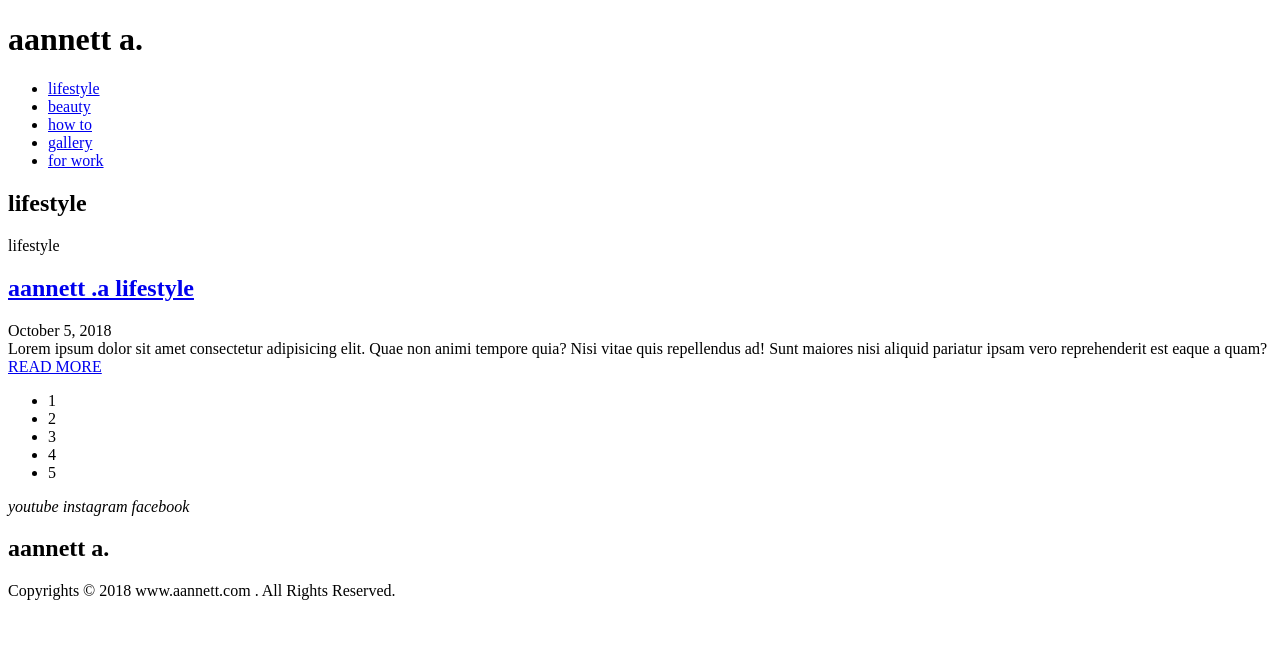
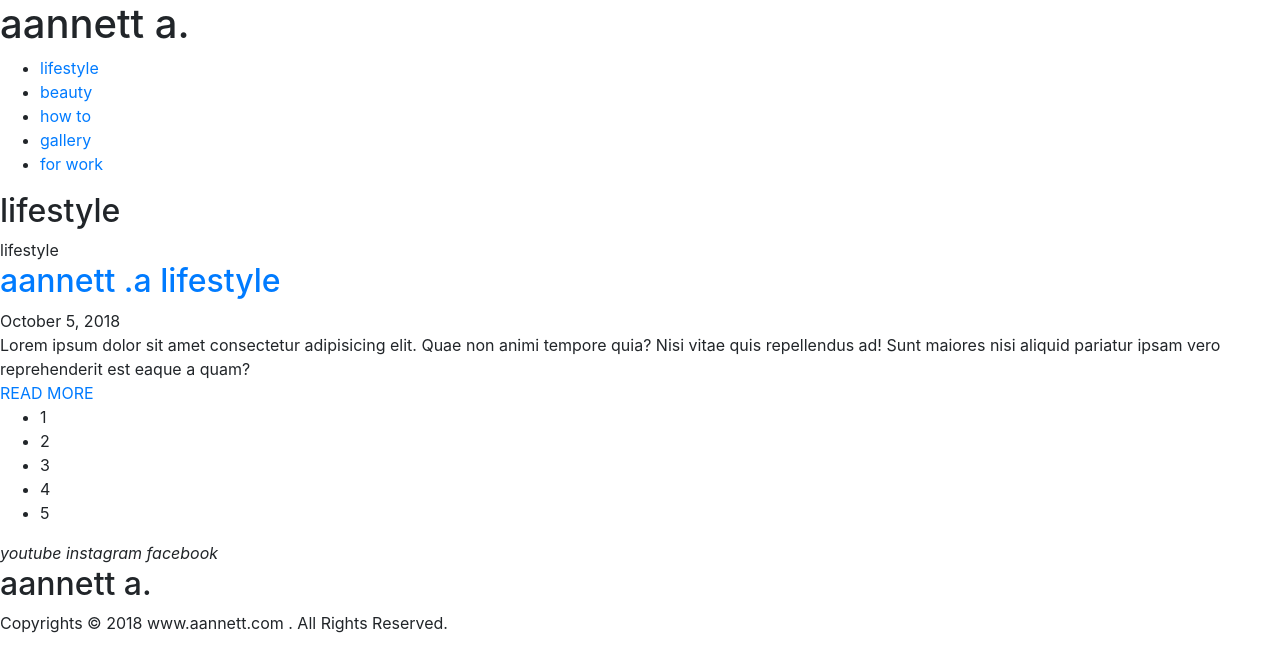
Before and after one commit to paiboon15721/aannett, a website: page dist/index.html in a window 1280 px wide. Drawn offline with nearby package versions, Linux system fonts and the light colour scheme; files that its build step writes are made by us from their sources.

Commit message:
setup bootstrap

```diff
--- a/scss/main.scss
+++ b/scss/main.scss
@@ -1,5 +1 @@
-// $primary-color: #32a232;
-
-body {
-  // background: $primary-color;
-}
+@import 'node_modules/bootstrap/scss/bootstrap';
```
Also changed, not shown: dist/css/main.css, dist/index.html, 1 other file.
